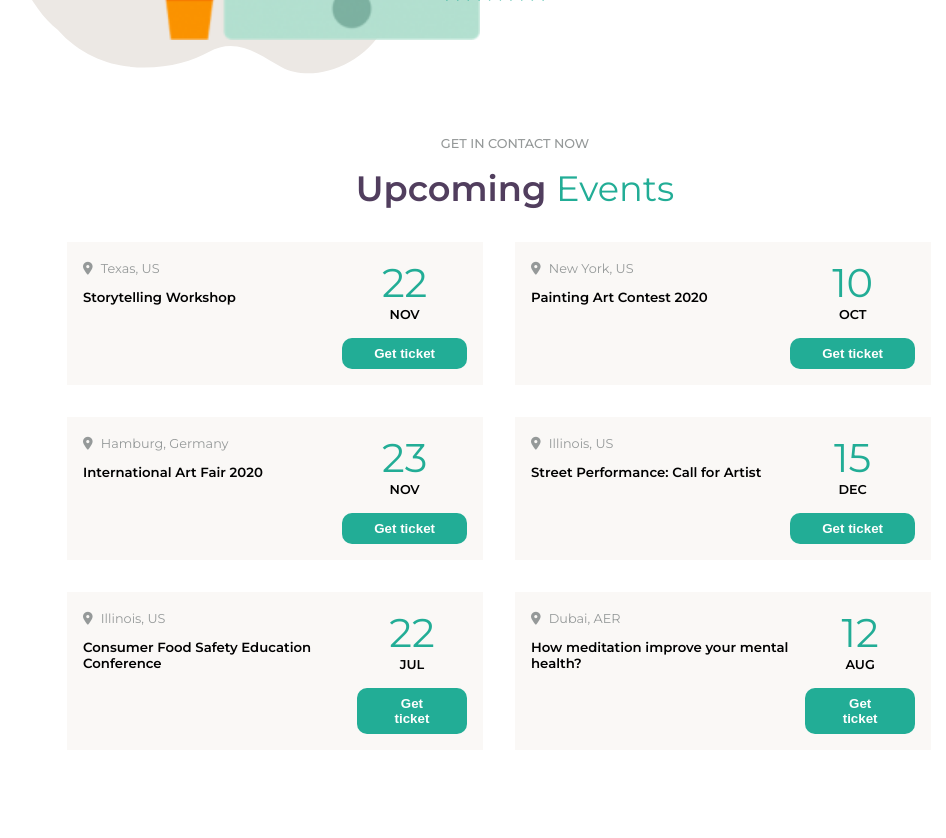
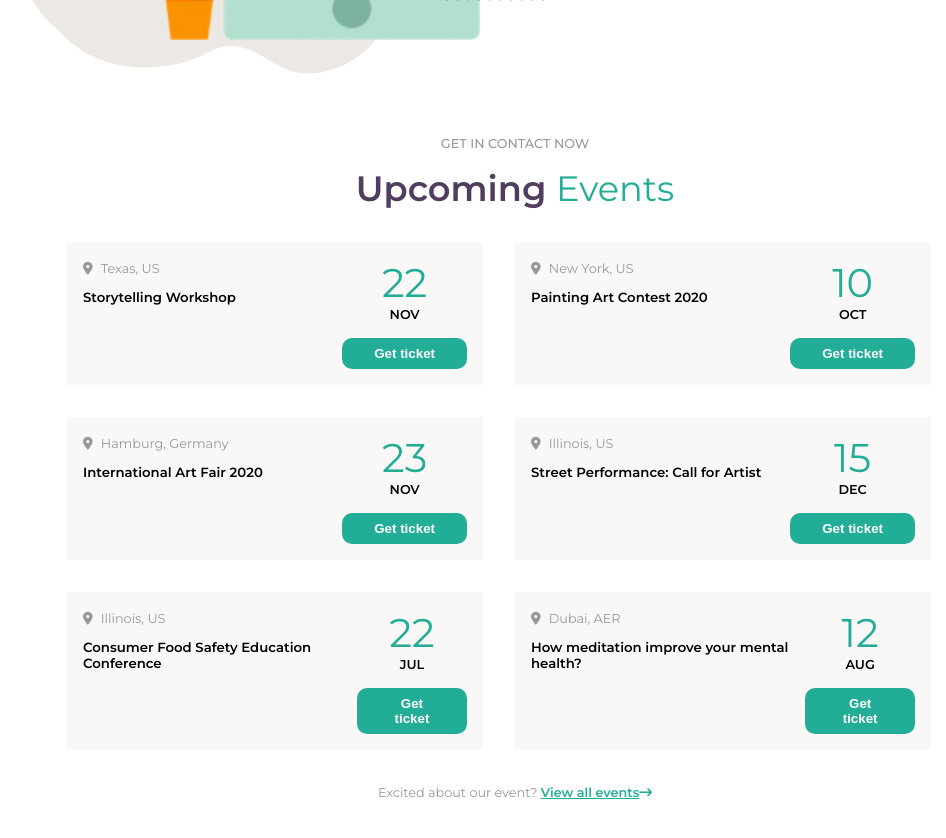
Before and after one commit to AndreaFumagalli4/proj-html-vuejs, a Vue app: page / in a window 1280 px wide. Shown: the part 3960-4798 px from the top of the page, without its empty margins (125-1071 px from the left). Before the commit the page ends 4774 px from the top, so only its background shows below. Built offline with nearby package versions, Linux system fonts and the light colour scheme.

Commit message:
fix EventComp

```diff
--- a/src/components/MainComponents/EventComp.vue
+++ b/src/components/MainComponents/EventComp.vue
@@ -34,6 +34,9 @@ export default {
                     :date="event.dayNumber"
                     :month="event.month"/>
             </div>
+            <p>
+                Excited about our event? <a href="#">View all events<i class="fa-solid fa-arrow-right-long"></i></a>
+            </p>
         </div>
     </section>
 </template>
@@ -42,7 +45,7 @@ export default {
     @use '../../styles/partials/variables' as *;
 
     section.events{
-        margin-bottom: 2rem;
+        margin-bottom: 5rem;
 
         h2{
             padding-bottom: 2rem;
@@ -51,5 +54,16 @@ export default {
         div.events-cards {
             flex-wrap: wrap;
         }
+
+        p{
+            text-align: center;
+            color: $subtitles-color;
+
+            a{
+                color: $detail-color;
+                font-weight: 600;
+                text-decoration: underline;
+            }
+        }
     }
 </style>
```
